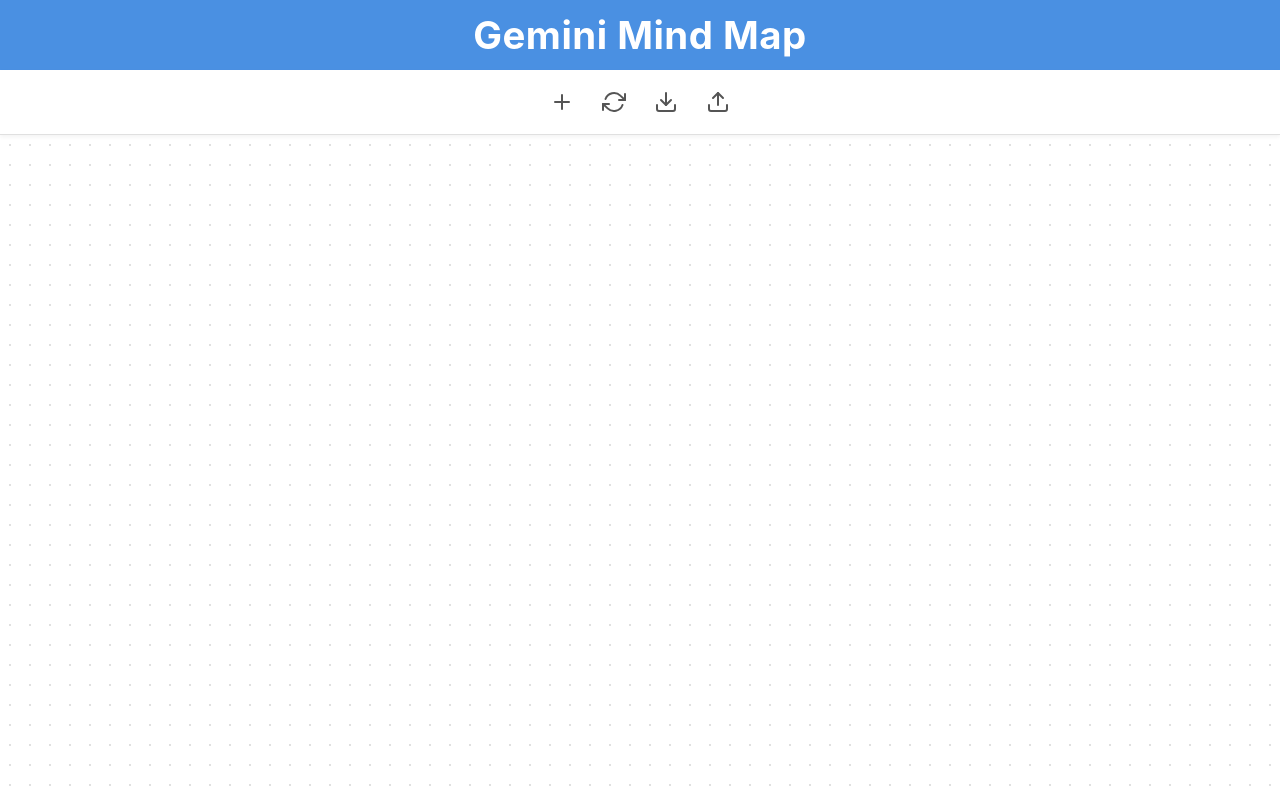
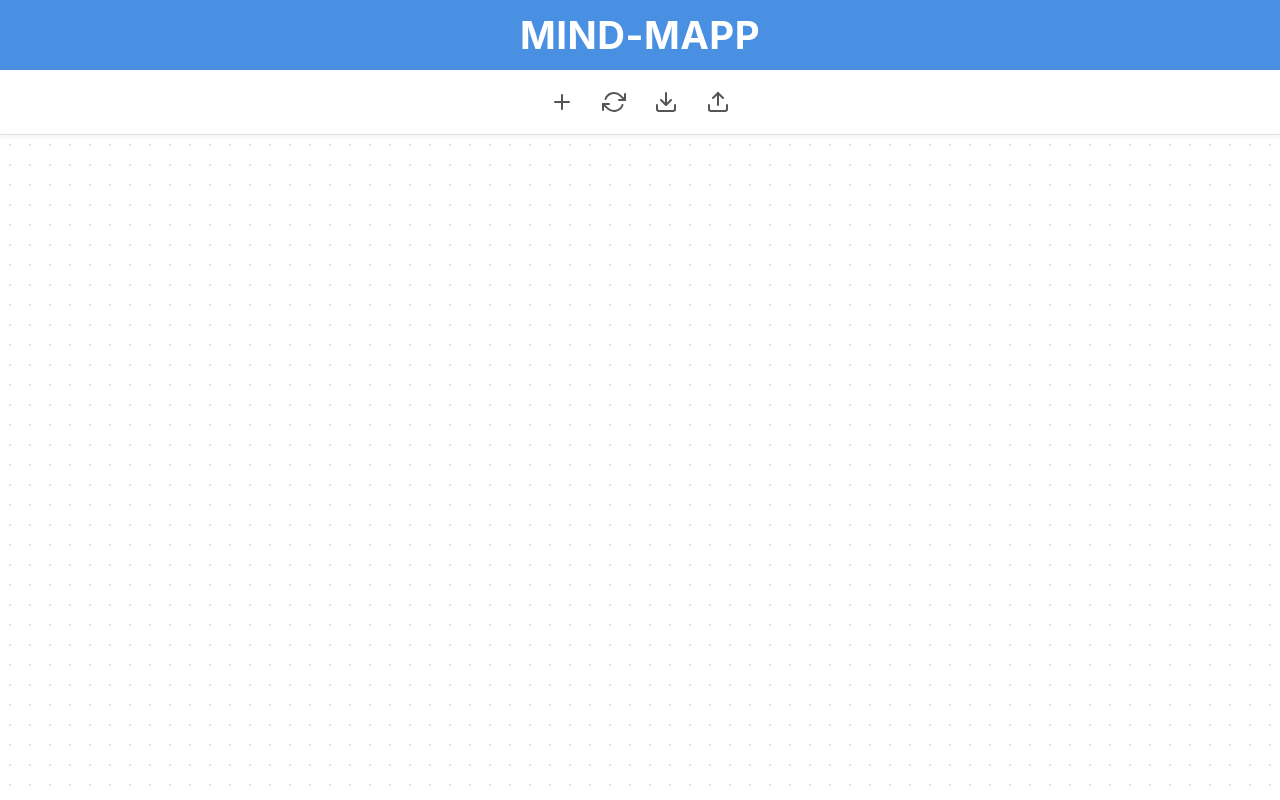
Before and after one commit to octatrix008/mind-map, a plain HTML site: page index.html in a window 1280 px wide. Drawn offline with Linux system fonts and the light colour scheme.

Commit message:
Name Changed

```diff
--- a/index.html
+++ b/index.html
@@ -9,7 +9,7 @@
 </head>
 <body>
   <header>
-    <h1>Gemini Mind Map</h1>
+    <h1>MIND-MAPP</h1>
   </header>
 
   <div id="toolbar">
```
